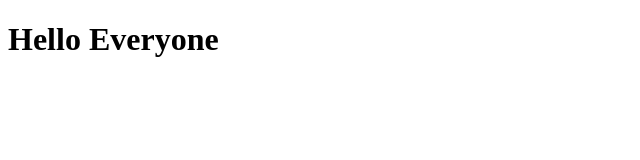
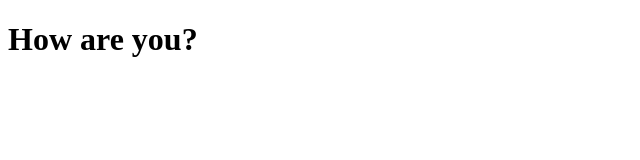
Before and after one commit to liaindev/react-essential-training-on-linkedin, a React (Create React App) app: page / in a window 1280 px wide. Shown: the top 160 px of the page, without its empty margins (0-640 px from the left). Built offline with nearby package versions, Linux system fonts and the light colour scheme.

Commit message:
Add component properties (Console)

```diff
--- a/src/index.js
+++ b/src/index.js
@@ -6,14 +6,19 @@ import ReactDOM from 'react-dom';
 class Message extends React.Component {
   // use render() method to render elements to the DOM
   render() {
+    // to see the props object with a message (msg) as a key
+    console.log(this.props)
     return (
       <div>
-        <h1>Hello Everyone</h1>
+        <h1>{this.props.msg}</h1>
       </div>
     )
   }
 }
 
 // Use ReactDOM.render() to render our Message component to the DOM
-ReactDOM.render(<Message />, document.getElementById('root')
+ReactDOM.render(
+  // age & msg are properties for the Message component
+  <Message age={50} msg="How are you?"/>,
+  document.getElementById('root')
 )
```
